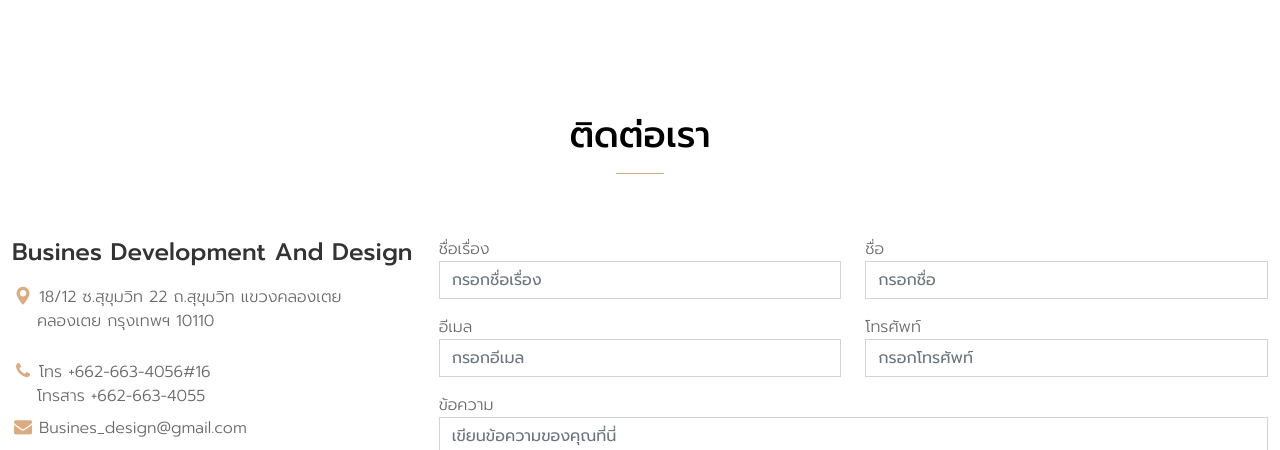
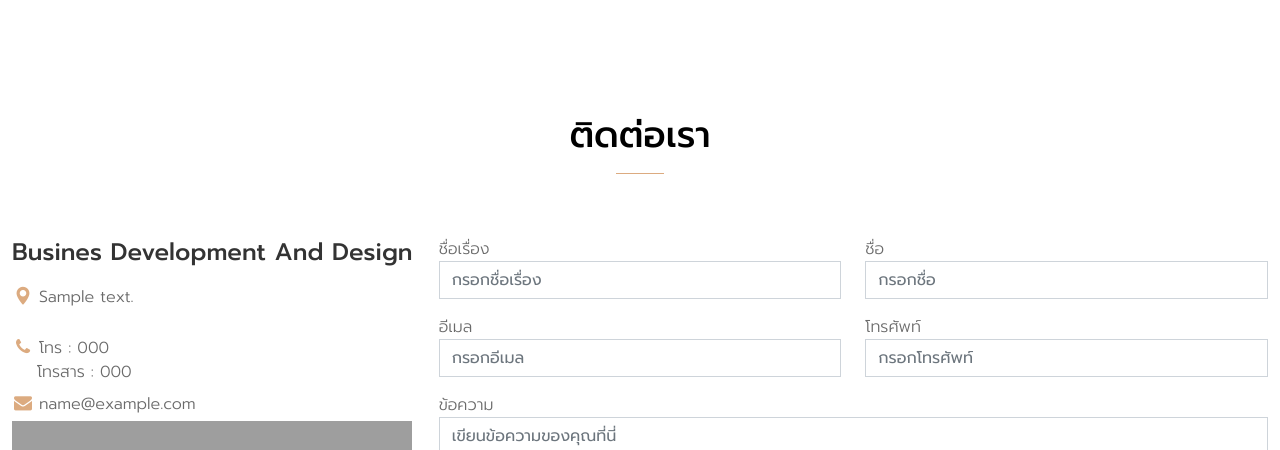
Before and after one commit to Korawich-sd/bddesign-Project, a PHP site: page /contact.php?page=1 in a window 1280 px wide. Shown: the part 581-1031 px from the top of the page. Run offline with PHP 8.4, Linux system fonts and the light colour scheme; tables that the repository leaves empty or names only in its code hold one stand-in row (values such as "Sample post"); some libraries are stand-ins or nearby versions; grey boxes are pictures that could not be loaded.

Commit message:
edit frontend contact

```diff
--- a/contact.php
+++ b/contact.php
@@ -42,6 +42,10 @@
 </head>
 <?php
 require_once('config/bddesign_db.php');
+
+$data_about = $conn->prepare("SELECT * FROM aboutme");
+$data_about->execute();
+$row_about = $data_about->fetch();
 
 if(isset($_POST['submit_contact'])){
 	$title_name = $_POST['title_name'];
@@ -139,16 +143,16 @@ if(isset($_POST['submit_contact'])){
 						<div class="box-contact">
 							<h4>Busines Development And Design</h4>
 							<ul>
-								<li class="mb-4">18/12 ซ.สุขุมวิท 22 ถ.สุขุมวิท แขวงคลองเตย<br>
-									คลองเตย กรุงเทพฯ 10110</li>
-								<li>โทร +662-663-4056#16<br>
-									โทรสาร +662-663-4055</li>
-								<li>Busines_design@gmail.com</li>
+								<li class="mb-4"><?= $row_about["address"]?><br>
+									</li>
+								<li>โทร : <?= $row_about["tel1"]?><br>
+								โทรสาร : <?= $row_about["tel2"]?></li>
+								<li><?= $row_about["email"]?></li>
 							</ul>
 
 
 
-							<img class="lazy img-fluid" data-src="images/qr.webp" alt="ยกับเราทาง Line">
+							<img class="img-fluid" src="webpanel/assets/about_me/<?= $row_about['line_qr'] ?>" alt="ยกับเราทาง Line">
 
 							<h4 class="mt-4 mt-lg-0">คุยกับเราทาง Line<br>Line ID : Busines</h4>
 
```
Also changed, not shown: webpanel/assets/about_me/1586338266.webp (added), webpanel/assets/about_me/86967389.webp (added).
